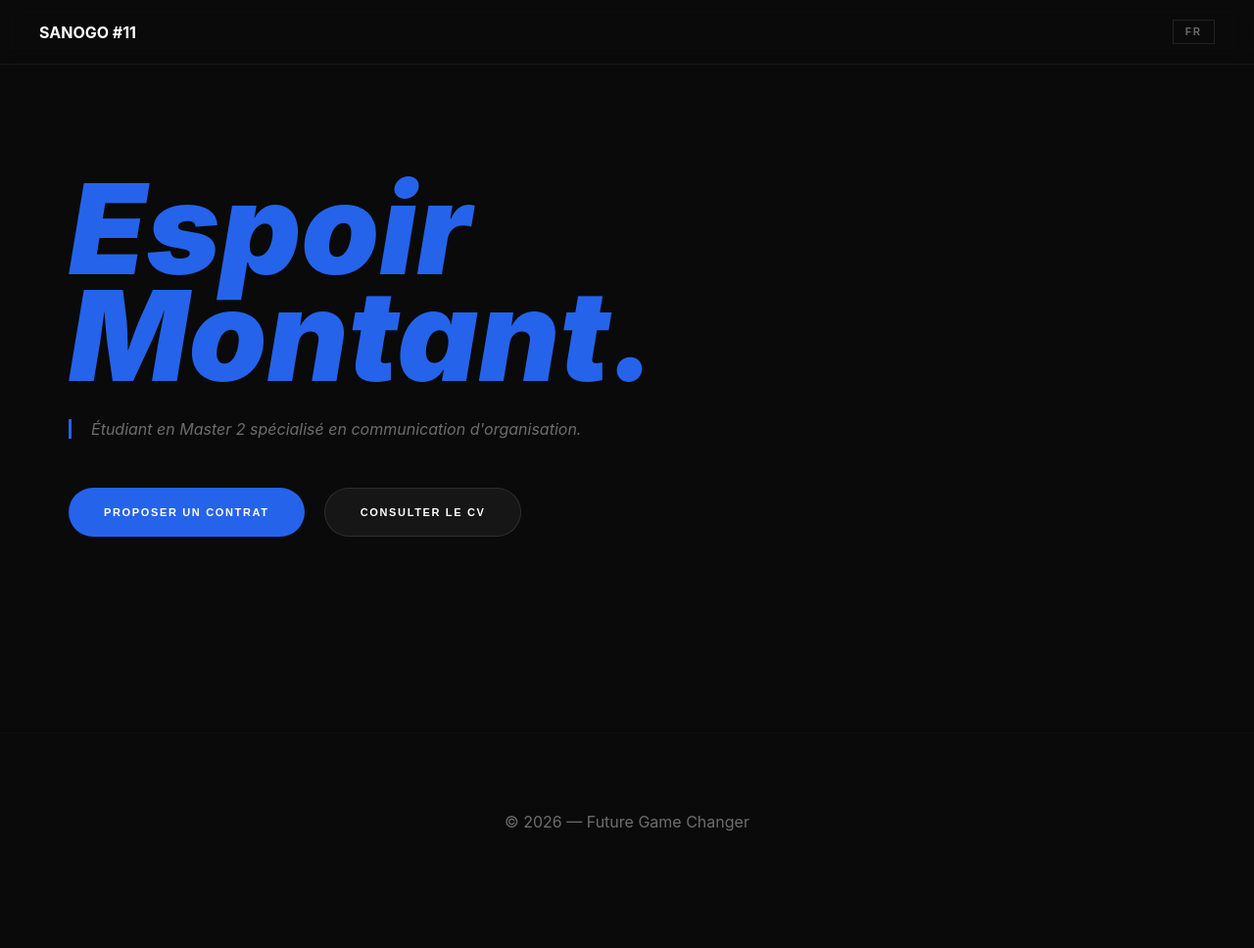
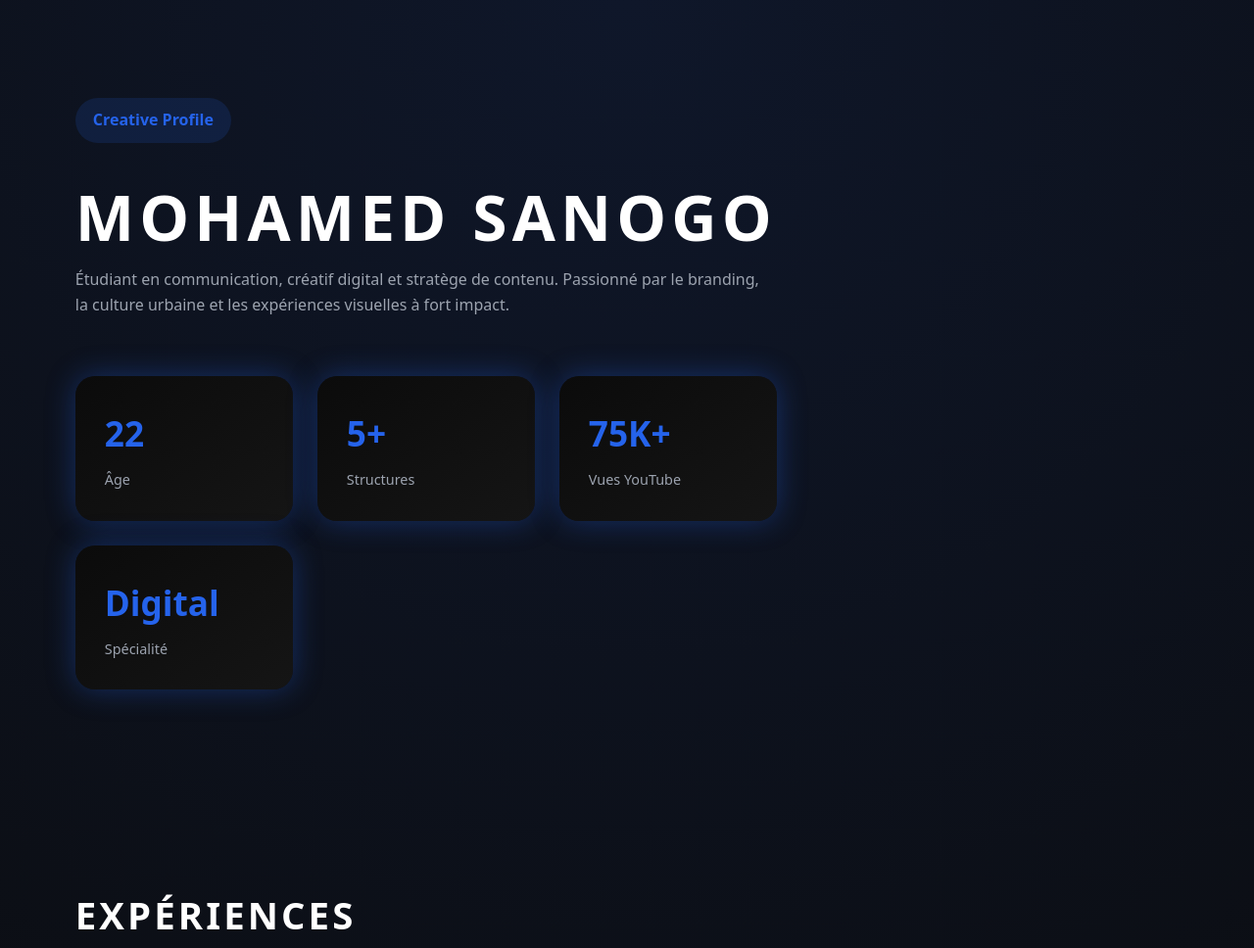
Before and after one commit to Jieifee/newseason2026, a plain HTML site: page index.html in a window 1280 px wide. Shown: the top 968 px of the page at 98% size. Before the commit the page ends 929 px from the top, so only its background shows below. Drawn offline with Linux system fonts and the light colour scheme.

Commit message:
index.html

```diff
--- a/index.html
+++ b/index.html
@@ -2,294 +2,239 @@
 <html lang="fr">
 <head>
   <meta charset="UTF-8" />
-  <title>Mohamed Sanogo — 11 </title>
+  <title>Mohamed Sanogo — Creative Profile</title>
   <meta name="viewport" content="width=device-width, initial-scale=1.0" />
 
-  <!-- ================== STYLE ================== -->
+  <!-- ===================== -->
+  <!-- ======= STYLE ======= -->
+  <!-- ===================== -->
   <style>
     :root {
-      --blue: #2563eb;
       --bg: #0a0a0a;
-      --white: #ffffff;
-      --muted: rgba(255,255,255,.4);
+      --primary: #2563eb;
+      --text: #ffffff;
+      --muted: #9ca3af;
+      --card: #111111;
+      --radius: 20px;
+      --transition: 0.6s cubic-bezier(.4,0,.2,1);
     }
 
     * {
-      box-sizing: border-box;
       margin: 0;
       padding: 0;
+      box-sizing: border-box;
     }
 
     body {
-      background: var(--bg);
-      color: var(--white);
-      font-family: Inter, system-ui, sans-serif;
+      font-family: system-ui, -apple-system, BlinkMacSystemFont, "Segoe UI", sans-serif;
+      background: radial-gradient(circle at top, #0f172a, var(--bg));
+      color: var(--text);
+      line-height: 1.6;
       overflow-x: hidden;
     }
 
-    a { color: inherit; text-decoration: none; }
+    section {
+      padding: 100px 6%;
+    }
 
-    /* ---------- LOADER ---------- */
-    #loader {
-      position: fixed;
-      inset: 0;
-      background: var(--bg);
+    h1, h2, h3 {
+      font-weight: 900;
+      text-transform: uppercase;
+      letter-spacing: 0.08em;
+    }
+
+    h1 {
+      font-size: clamp(2.5rem, 5vw, 4.5rem);
+    }
+
+    h2 {
+      font-size: clamp(1.8rem, 3vw, 2.8rem);
+      margin-bottom: 40px;
+    }
+
+    p {
+      color: var(--muted);
+      max-width: 700px;
+    }
+
+    /* ===================== */
+    /* ====== ANIMATION ==== */
+    /* ===================== */
+
+    .reveal {
+      opacity: 0;
+      transform: translateY(40px);
+      transition: var(--transition);
+    }
+
+    .reveal.active {
+      opacity: 1;
+      transform: translateY(0);
+    }
+
+    /* ===================== */
+    /* ======= HERO ======= */
+    /* ===================== */
+
+    .hero {
+      min-height: 100vh;
       display: flex;
       align-items: center;
-      justify-content: center;
-      z-index: 999;
-      flex-direction: column;
-      gap: 20px;
+    }
+
+    .hero-content {
+      max-width: 900px;
     }
 
     .badge {
-      width: 80px;
-      height: 80px;
-      border-radius: 50%;
-      background: var(--blue);
-      display: flex;
-      align-items: center;
-      justify-content: center;
-      font-size: 36px;
-      font-weight: 900;
-      font-style: italic;
-      animation: pulse 1.5s infinite;
+      display: inline-block;
+      padding: 10px 18px;
+      border-radius: 999px;
+      background: rgba(37,99,235,0.15);
+      color: var(--primary);
+      font-weight: 700;
+      margin-bottom: 25px;
     }
 
-    @keyframes pulse {
-      0% { transform: scale(1); opacity: .5 }
-      50% { transform: scale(1.1); opacity: 1 }
-      100% { transform: scale(1); opacity: .5 }
+    /* ===================== */
+    /* ======= STATS ======= */
+    /* ===================== */
+
+    .stats {
+      display: grid;
+      grid-template-columns: repeat(auto-fit, minmax(220px, 1fr));
+      gap: 25px;
+      margin-top: 60px;
     }
 
-    /* ---------- HEADER ---------- */
-    header {
-      position: fixed;
-      top: 0;
-      width: 100%;
-      background: rgba(10,10,10,.9);
-      backdrop-filter: blur(10px);
-      border-bottom: 1px solid rgba(255,255,255,.05);
-      z-index: 50;
-      padding: 20px 40px;
+    .stat-card {
+      background: linear-gradient(145deg, #0b0b0b, #151515);
+      border-radius: var(--radius);
+      padding: 30px;
+      box-shadow: 0 0 30px rgba(37,99,235,0.35);
+      transition: transform .4s ease;
     }
 
-    .header-inner {
-      max-width: 1200px;
-      margin: auto;
-      display: flex;
-      justify-content: space-between;
-      align-items: center;
+    .stat-card:hover {
+      transform: translateY(-8px);
     }
 
-    .lang-btn {
-      padding: 6px 12px;
-      border: 1px solid rgba(255,255,255,.1);
-      background: transparent;
-      color: var(--muted);
-      cursor: pointer;
-      font-weight: 700;
-      font-size: 10px;
-      letter-spacing: .2em;
+    .stat-value {
+      font-size: 2.2rem;
+      font-weight: 900;
+      color: var(--primary);
     }
 
-    /* ---------- HERO ---------- */
-    main {
-      padding-top: 180px;
-      max-width: 1200px;
-      margin: auto;
-      padding-inline: 30px;
+    .stat-label {
+      font-size: .9rem;
+      color: var(--muted);
+      margin-top: 8px;
     }
 
-    .hero h1 {
-      font-size: clamp(3rem, 10vw, 8rem);
-      font-weight: 900;
-      font-style: italic;
-      line-height: .85;
+    /* ===================== */
+    /* ===== EXPERIENCE ==== */
+    /* ===================== */
+
+    .timeline {
+      display: grid;
+      gap: 25px;
+      max-width: 900px;
     }
 
-    .hero h1 span {
-      color: var(--blue);
+    .timeline-item {
+      background: var(--card);
+      border-radius: var(--radius);
+      padding: 30px;
+      border-left: 4px solid var(--primary);
     }
 
-    .hero p {
-      max-width: 600px;
-      margin-top: 30px;
+    /* ===================== */
+    /* ===== FOOTER ======= */
+    /* ===================== */
+
+    footer {
+      padding: 60px 6%;
+      text-align: center;
       color: var(--muted);
-      font-style: italic;
-      border-left: 3px solid var(--blue);
-      padding-left: 20px;
-    }
-
-    .hero-actions {
-      margin-top: 50px;
-      display: flex;
-      gap: 20px;
-      flex-wrap: wrap;
-    }
-
-    .btn {
-      padding: 18px 36px;
-      border-radius: 999px;
-      font-weight: 900;
-      letter-spacing: .15em;
-      font-size: 11px;
-      cursor: pointer;
-      border: none;
-    }
-
-    .btn-primary {
-      background: var(--blue);
-      color: white;
-    }
-
-    .btn-ghost {
-      background: rgba(255,255,255,.05);
-      border: 1px solid rgba(255,255,255,.1);
-      color: white;
-    }
-
-    /* ---------- MODAL ---------- */
-    .modal {
-      position: fixed;
-      inset: 0;
-      background: rgba(0,0,0,.9);
-      display: none;
-      align-items: center;
-      justify-content: center;
-      z-index: 100;
-    }
-
-    .modal.active {
-      display: flex;
-    }
-
-    .modal-box {
-      background: #0d0d0d;
-      border-radius: 40px;
-      width: min(90%, 1000px);
-      max-height: 90vh;
-      overflow-y: auto;
-      padding: 40px;
-      animation: modalIn .4s ease;
-    }
-
-    @keyframes modalIn {
-      from { transform: translateY(30px) scale(.95); opacity: 0 }
-      to { transform: none; opacity: 1 }
-    }
-
-    /* ---------- FOOTER ---------- */
-    footer {
-      margin-top: 200px;
-      padding: 80px 20px;
-      border-top: 1px solid rgba(255,255,255,.05);
-      text-align: center;
-      opacity: .4;
+      font-size: .9rem;
     }
   </style>
 </head>
 
 <body>
 
-<!-- ============ LOADER ============ -->
-<div id="loader">
-  <div class="badge">11</div>
-  <div style="letter-spacing:.3em;font-weight:900;color:#2563eb">
-    ANALYSE TACTIQUE...
+  <!-- ===================== -->
+  <!-- ======= HERO ======= -->
+  <!-- ===================== -->
+  <section class="hero">
+    <div class="hero-content reveal">
+      <span class="badge">Creative Profile</span>
+      <h1>Mohamed Sanogo</h1>
+      <p>
+        Étudiant en communication, créatif digital et stratège de contenu.
+        Passionné par le branding, la culture urbaine et les expériences visuelles
+        à fort impact.
+      </p>
+
+      <div class="stats">
+        <div class="stat-card reveal">
+          <div class="stat-value">22</div>
+          <div class="stat-label">Âge</div>
+        </div>
+        <div class="stat-card reveal">
+          <div class="stat-value">5+</div>
+          <div class="stat-label">Structures</div>
+        </div>
+        <div class="stat-card reveal">
+          <div class="stat-value">75K+</div>
+          <div class="stat-label">Vues YouTube</div>
+        </div>
+        <div class="stat-card reveal">
+          <div class="stat-value">Digital</div>
+          <div class="stat-label">Spécialité</div>
         </div>
       </div>
-
-<!-- ============ HEADER ============ -->
-<header>
-  <div class="header-inner">
-    <div><strong>SANOGO #11</strong></div>
-    <button class="lang-btn" id="langToggle">FR</button>
-  </div>
-</header>
-
-<!-- ============ MAIN ============ -->
-<main>
-  <section class="hero">
-    <h1>
-      <span id="heroTitle1">Espoir</span><br/>
-      <span id="heroTitle2">Montant.</span>
-    </h1>
-
-    <p id="heroDesc">
-      Étudiant en Master 2 spécialisé en communication d'organisation.
-    </p>
-
-    <div class="hero-actions">
-      <button class="btn btn-primary" onclick="openModal('contract')">
-        PROPOSER UN CONTRAT
-      </button>
-      <button class="btn btn-ghost" onclick="openModal('cv')">
-        CONSULTER LE CV
-      </button>
     </div>
   </section>
-</main>
 
-<!-- ============ MODAL CV ============ -->
-<div class="modal" id="cvModal">
-  <div class="modal-box">
-    <h2 style="font-size:3rem;font-style:italic">Mohamed Sanogo</h2>
-    <p style="opacity:.6;margin-top:20px">
-      Master 2 Communication • Abidjan
-    </p>
-    <br/>
-    <button class="btn btn-primary" onclick="closeModal()">FERMER</button>
+  <!-- ===================== -->
+  <!-- ==== EXPERIENCE ===== -->
+  <!-- ===================== -->
+  <section>
+    <h2 class="reveal">Expériences</h2>
+    <div class="timeline">
+      <div class="timeline-item reveal">Sancofa Agency — Communication & branding</div>
+      <div class="timeline-item reveal">Pixl Studio — Création digitale</div>
+      <div class="timeline-item reveal">AMC Record — Univers musical</div>
+      <div class="timeline-item reveal">Shalommood Music — Label gospel urbain</div>
     </div>
-</div>
+  </section>
 
-<!-- ============ MODAL CONTRACT ============ -->
-<div class="modal" id="contractModal">
-  <div class="modal-box">
-    <h2 style="font-size:3rem;font-style:italic">Signature de contrat</h2>
-    <br/>
-    <form>
-      <input placeholder="Organisation" style="width:100%;padding:15px;margin-bottom:15px"/>
-      <input placeholder="Poste" style="width:100%;padding:15px;margin-bottom:15px"/>
-      <button class="btn btn-primary" type="submit">
-        ENVOYER
-      </button>
-    </form>
-  </div>
-</div>
-
-<!-- ============ FOOTER ============ -->
+  <!-- ===================== -->
+  <!-- ===== FOOTER ======= -->
+  <!-- ===================== -->
   <footer>
-  © 2026 — Future Game Changer
+    © 2026 — Mohamed Sanogo • Creative Digital Profile
   </footer>
 
-<!-- ================== SCRIPT ================== -->
+  <!-- ===================== -->
+  <!-- ======= SCRIPT ===== -->
+  <!-- ===================== -->
   <script>
-  // Loader
-  setTimeout(() => {
-    document.getElementById("loader").style.display = "none";
-  }, 1500);
+    const reveals = document.querySelectorAll(".reveal");
 
-  // Language switch
-  let lang = "FR";
-  document.getElementById("langToggle").onclick = () => {
-    lang = lang === "FR" ? "EN" : "FR";
-    document.getElementById("langToggle").innerText = lang;
-    document.getElementById("heroTitle1").innerText = lang === "FR" ? "Espoir" : "Rising";
-    document.getElementById("heroTitle2").innerText = lang === "FR" ? "Montant." : "Prospect.";
-    document.getElementById("heroDesc").innerText =
-      lang === "FR"
-        ? "Étudiant en Master 2 spécialisé en communication d'organisation."
-        : "Master 2 student specialized in organizational communication.";
-  };
+    const observer = new IntersectionObserver(
+      entries => {
+        entries.forEach(entry => {
+          if (entry.isIntersecting) {
+            entry.target.classList.add("active");
+          }
+        });
+      },
+      { threshold: 0.15 }
+    );
 
-  function openModal(type) {
-    document.getElementById(type + "Modal").classList.add("active");
-  }
-
-  function closeModal() {
-    document.querySelectorAll(".modal").forEach(m => m.classList.remove("active"));
-  }
+    reveals.forEach(el => observer.observe(el));
   </script>
 
 </body>
```
Lines whose indentation alone changed are shown as unchanged.
